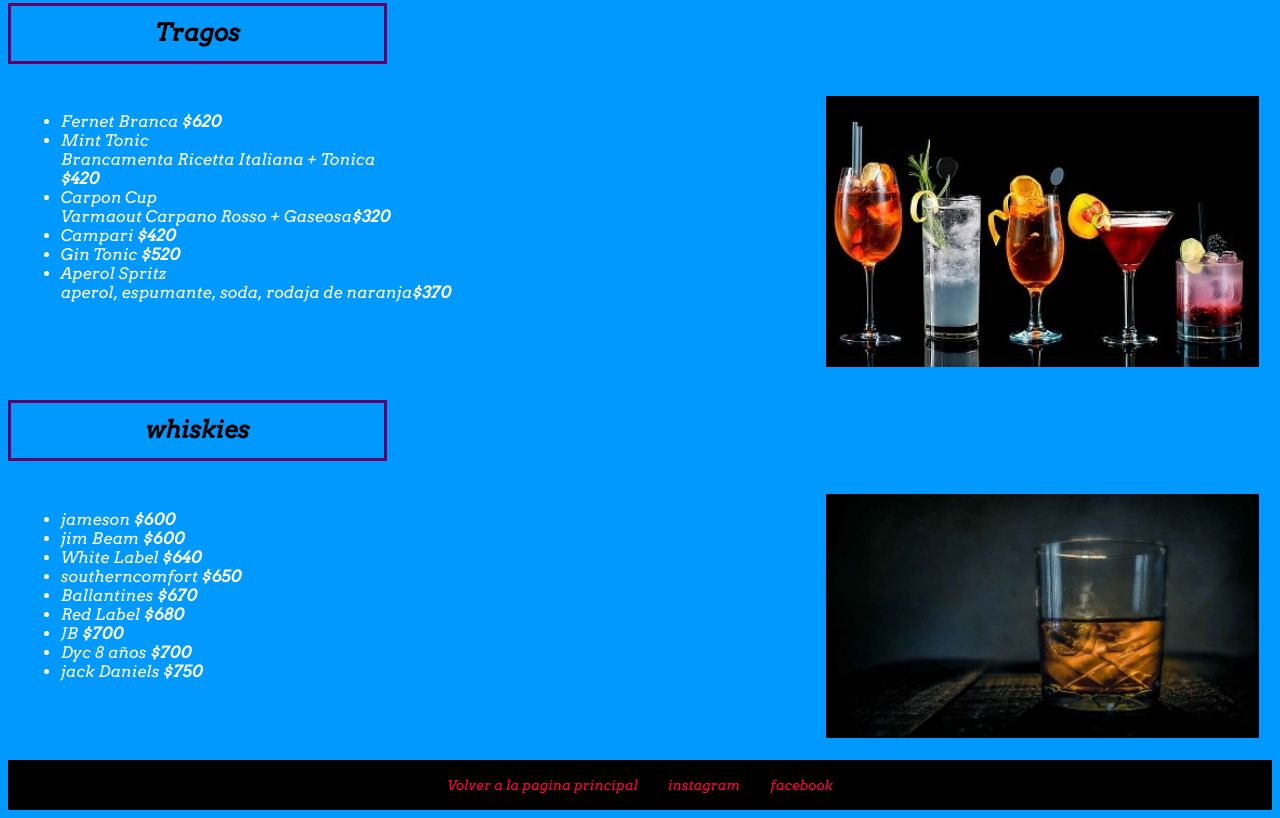
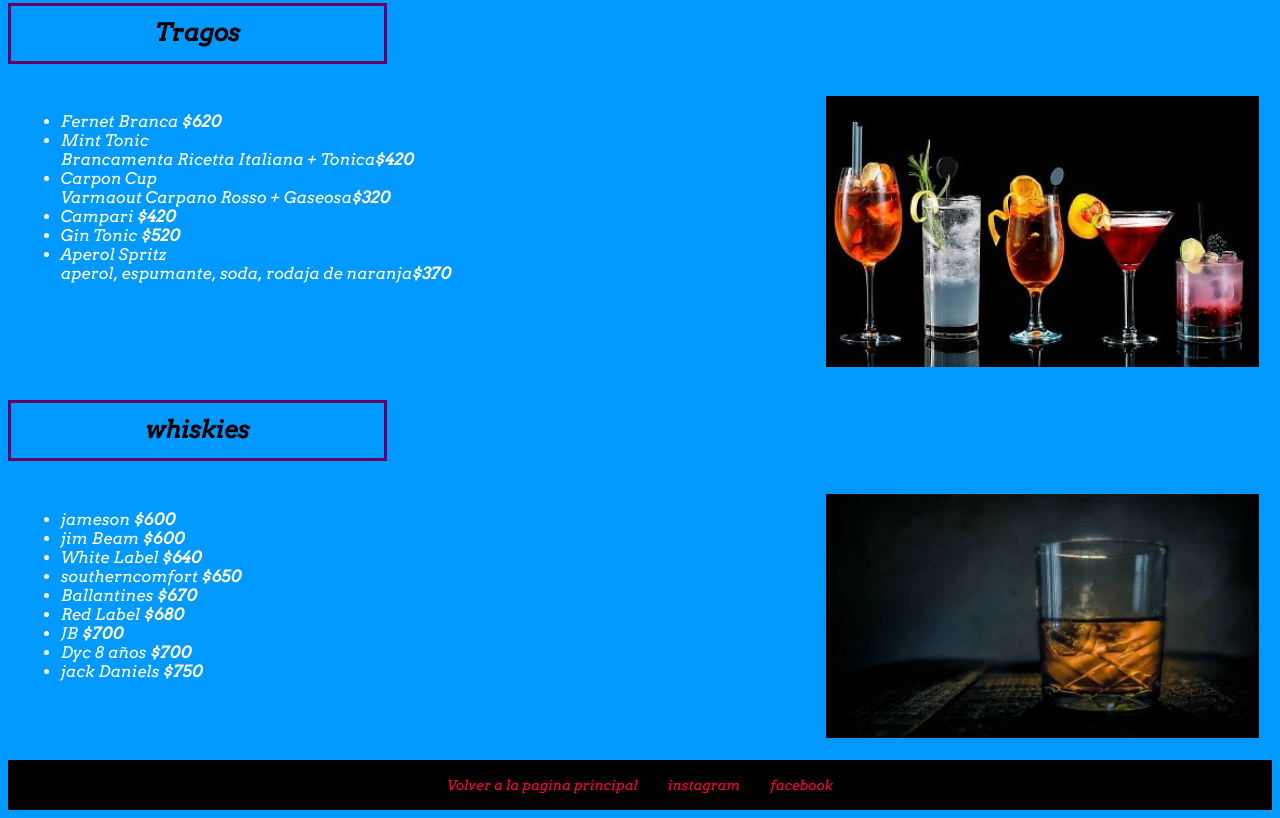
Before and after one commit to ignacio0070/La_Comarca, a plain HTML site: page bebidas.html in a window 1280 px wide. Shown: the part 988-1806 px from the top of the page. Drawn offline with Linux system fonts and the light colour scheme; a web font is replaced by a local one.

Commit message:
Update bebidas.html

```diff
--- a/bebidas.html
+++ b/bebidas.html
@@ -74,7 +74,7 @@
 <ul>
 
     	<li>Fernet Branca<span class="letra_negrita"> $620</span></li>
-    	<li>Mint Tonic <span class="punto_aparte">Brancamenta Ricetta Italiana + Tonica</span><span class="letra_negrita"> $420</span></li>
+    	<li>Mint Tonic <span class="punto_aparte">Brancamenta Ricetta Italiana + Tonica<span class="letra_negrita"> $420</span></span></li>
     	<li>Carpon Cup <span class="punto_aparte">Varmaout Carpano Rosso + Gaseosa<span class="letra_negrita"> $320</span></span></li>
     	<li>Campari<span class="letra_negrita"> $420</span></li>
     	<li>Gin Tonic <span class="letra_negrita"> $520</span></li>
```
